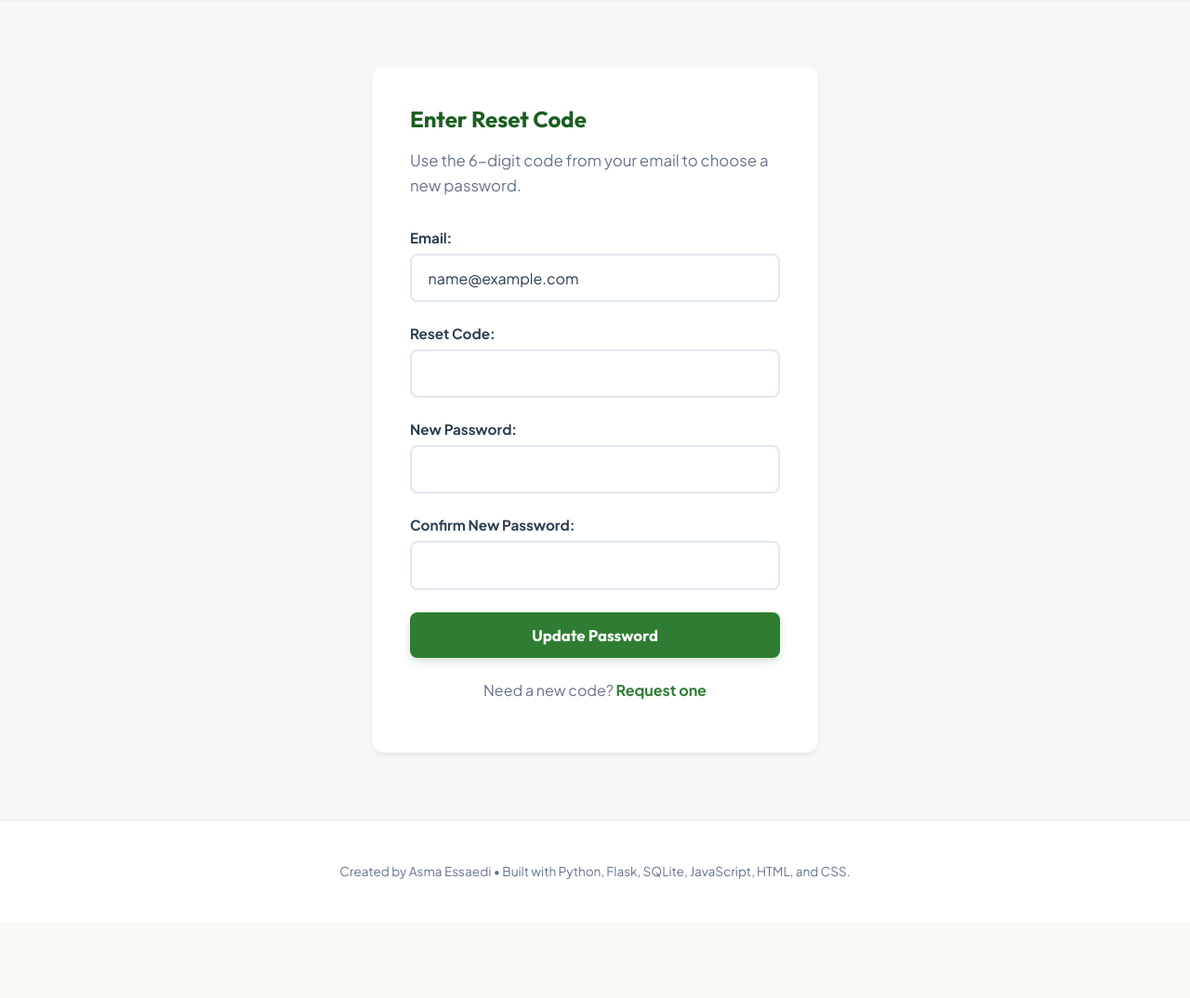
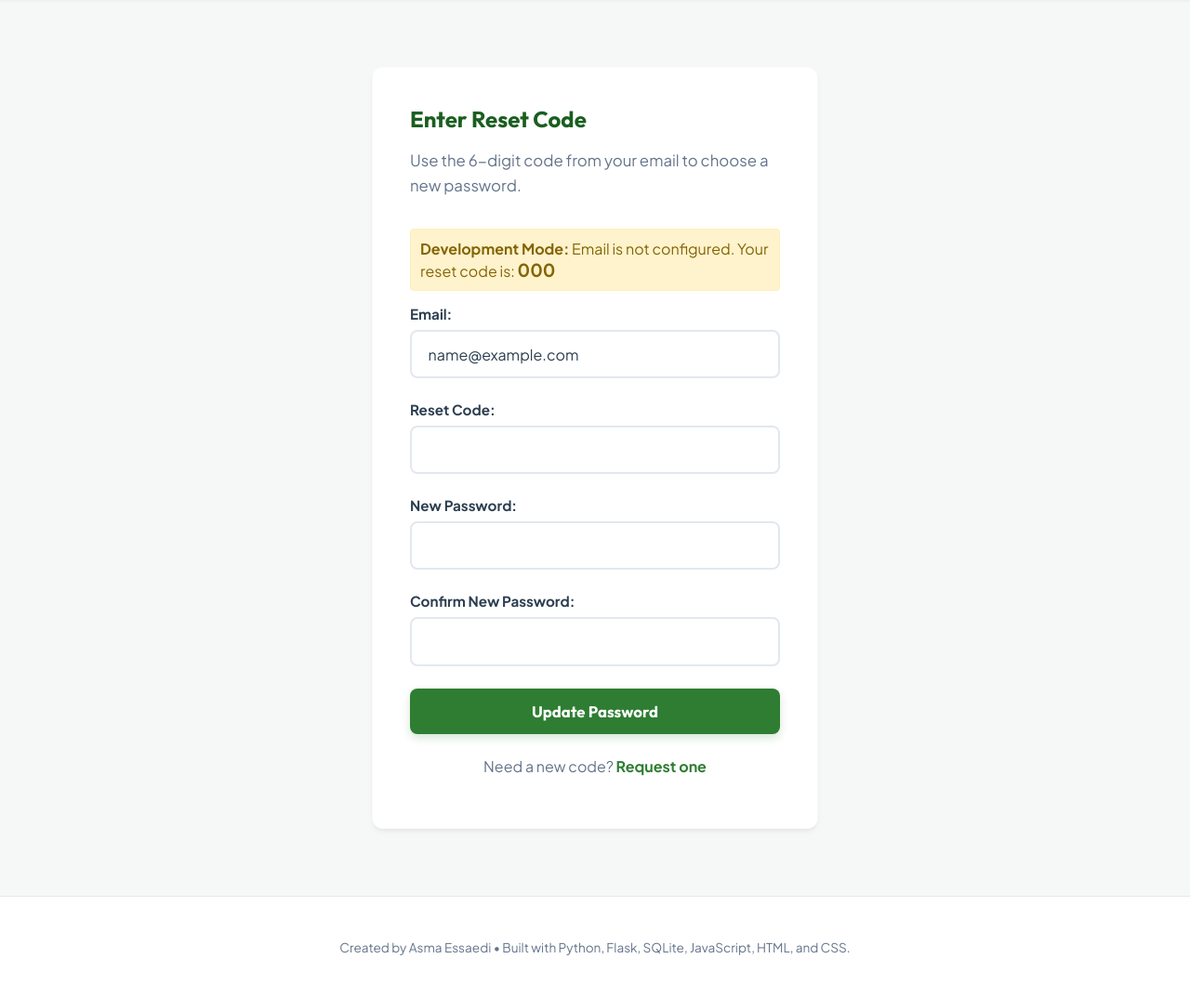
Before and after one commit to asmaessaedi30-sketch/Meal-Matcher, a Flask app: template templates/reset_password.html in a window 1280 px wide. Shown: the part 74-1148 px from the top of the page at 93% size. Before the commit the page ends 1020 px from the top, so only its background shows below. Run offline with Flask 3, Linux system fonts and the light colour scheme; the template is opened without the code that fills it: most values are stand-ins (such as "Sample title", 1, 10 or a date in 2020); some libraries are stand-ins or nearby versions.

Commit message:
Display dev_code on screen if email fails

```diff
--- a/templates/reset_password.html
+++ b/templates/reset_password.html
@@ -11,6 +11,12 @@
 
     {% if success %}
     <div class="success-message">{{ success }}</div>
+    {% endif %}
+
+    {% if dev_code %}
+    <div class="alert alert-warning" style="background-color: #fff3cd; color: #856404; padding: 10px; margin-bottom: 15px; border-radius: 4px; border: 1px solid #ffeeba;">
+        <strong>Development Mode:</strong> Email is not configured. Your reset code is: <b style="font-size: 1.2em;">{{ dev_code }}</b>
+    </div>
     {% endif %}
 
 
```
